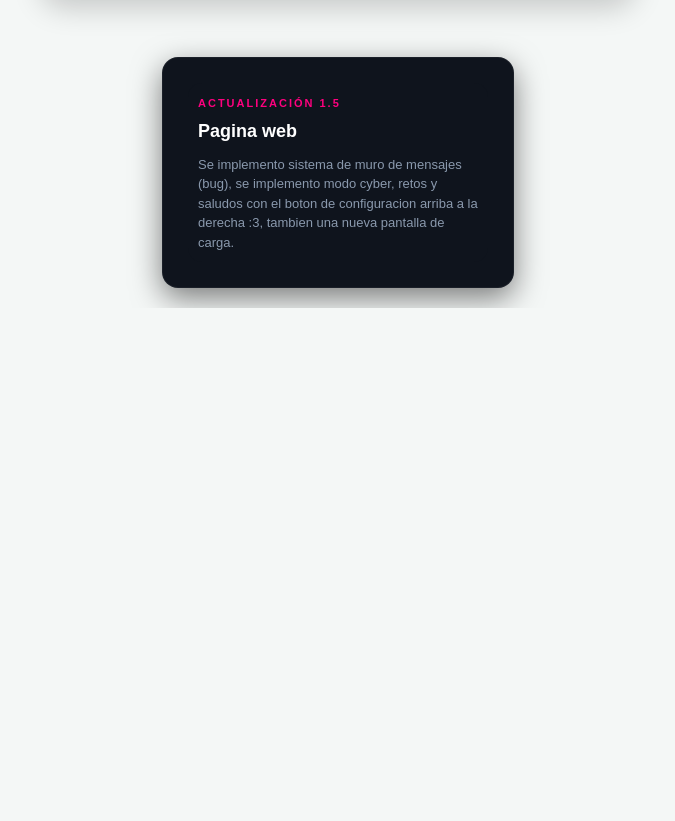
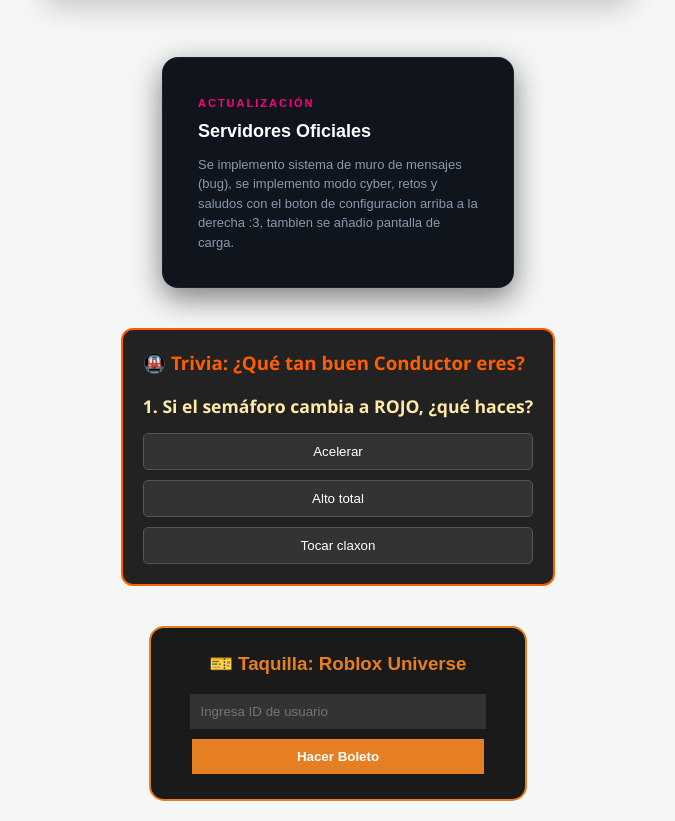
Before and after one commit to Leoblox01/roblox-universe, a plain HTML site: page index.html in a window 1280 px wide. Shown: the part 2787-3608 px from the top of the page, without its empty margins (302-977 px from the left). Before the commit the page ends 3095 px from the top, so only its background shows below. Drawn offline with Linux system fonts and the light colour scheme.

Commit message:
Add files via upload

```diff
--- a/index.html
+++ b/index.html
@@ -925,9 +925,108 @@
 
 <div class="tarjeta-cyber-glow">
     <div class="tarjeta-contenido-interno">
-        <span style="color: #ff007f; font-size: 11px; font-weight: bold; letter-spacing: 2px; text-transform: uppercase;">Actualización 1.5</span>
-        <h4 style="margin: 10px 0; font-size: 18px;">Pagina web</h4>
-        <p style="color: #8a99ad; font-size: 13px; line-height: 1.5; margin-bottom: 0;">Se implemento sistema de muro de mensajes (bug), se implemento modo cyber, retos y saludos con el boton de configuracion arriba a la derecha :3, tambien una nueva pantalla de carga.</p>
+        <span style="color: #ff007f; font-size: 11px; font-weight: bold; letter-spacing: 2px; text-transform: uppercase;">Actualización</span>
+        <h4 style="margin: 10px 0; font-size: 18px;">Servidores Oficiales</h4>
+        <p style="color: #8a99ad; font-size: 13px; line-height: 1.5; margin-bottom: 0;">Se implemento sistema de muro de mensajes (bug), se implemento modo cyber, retos y saludos con el boton de configuracion arriba a la derecha :3, tambien se añadio pantalla de carga.</p>
     </div>
 </div>
-<link rel="icon" type="image/jpeg" href="robloxuniverse.jpg">
+<div id="contenedor-trivia-reparado">
+    <div class="trivia-box" style="background: #222; border: 2px solid #ff5e00; border-radius: 12px; padding: 20px; max-width: 450px; margin: 20px auto; color: white;">
+        <h3 style="color: #ff5e00; margin-top: 0;">🚇 Trivia: ¿Qué tan buen Conductor eres?</h3>
+        <div id="juego-trivia">
+            <div id="pregunta-texto" style="font-size: 1.1rem; font-weight: bold; margin: 15px 0; color: #ffeaa7;"></div>
+            <div id="opciones-contenedor" style="display: flex; flex-direction: column; gap: 10px;"></div>
+        </div>
+        <div id="resultado-trivia" style="display: none;">
+            <h4 id="rango-titulo"></h4>
+            <p id="rango-desc"></p>
+            <button onclick="reiniciarTrivia()" style="background: #ff5e00; color: white; border: none; padding: 10px; border-radius: 6px; cursor: pointer;">Intentar de nuevo</button>
+        </div>
+    </div>
+</div>
+
+<script>
+(function() {
+    const preguntas = [
+        { p: "1. Si el semáforo cambia a ROJO, ¿qué haces?", o: ["Acelerar", "Alto total", "Tocar claxon"], c: 1 },
+        { p: "2. ¿Estación de correspondencia importante en L2?", o: ["Zócalo", "Bellas Artes", "Pino Suárez"], c: 2 },
+        { p: "3. ¿Herramienta para cambiar de vía?", o: ["Palanca", "Comandos", "Btools"], c: 0 },
+        { p: "4. ¿Terminal sur de la Línea 2?", o: ["Cuatro Caminos", "Tasqueña", "Gral Anaya"], c: 1 },
+        { p: "5. ¿Qué hacer antes de abrir puertas?", o: ["Acelerar", "Verificar alineación", "Apagar motor"], c: 1 }
+    ];
+
+    let indice = 0;
+    let aciertos = 0;
+
+    function render() {
+        const pCont = document.getElementById('pregunta-texto');
+        const oCont = document.getElementById('opciones-contenedor');
+
+        if (indice < preguntas.length) {
+            pCont.innerText = preguntas[indice].p;
+            oCont.innerHTML = '';
+            preguntas[indice].o.forEach((txt, i) => {
+                const btn = document.createElement('button');
+                btn.innerText = txt;
+                btn.style = "background: #333; color: white; border: 1px solid #555; padding: 10px; cursor: pointer; border-radius: 5px;";
+                btn.onclick = () => {
+                    if (i === preguntas[indice].c) aciertos++;
+                    indice++;
+                    render();
+                };
+                oCont.appendChild(btn);
+            });
+        } else {
+            document.getElementById('juego-trivia').style.display = 'none';
+            document.getElementById('resultado-trivia').style.display = 'block';
+            document.getElementById('rango-titulo').innerText = "¡Trivia completada!";
+            document.getElementById('rango-desc').innerText = "Aciertos: " + aciertos + " de 5";
+        }
+    }
+
+    window.reiniciarTrivia = function() {
+        indice = 0; aciertos = 0;
+        document.getElementById('juego-trivia').style.display = 'block';
+        document.getElementById('resultado-trivia').style.display = 'none';
+        render();
+    };
+
+    render();
+})();
+</script>
+<div id="generador-container" style="font-family: sans-serif; color: white; max-width: 400px; margin: 20px auto; background: #1a1a1a; padding: 25px; border-radius: 15px; border: 2px solid #e67e22; text-align: center;">
+
+    <h3 style="color: #e67e22; margin-top: 0;">🎫 Taquilla: Roblox Universe</h3>
+    <input type="text" id="userid-input" placeholder="Ingresa ID de usuario" style="padding: 10px; width: 85%; margin-bottom: 10px; background: #333; color: white; border: none;">
+    <button onclick="generarBoletoSeguro()" style="padding: 10px 20px; background: #e67e22; border: none; color: white; cursor: pointer; font-weight: bold; width: 90%;">Hacer Boleto</button>
+
+    <div id="pantalla-avatar-simple" style="display: none; position: fixed; top:0; left:0; width:100%; height:100%; background: rgba(0,0,0,0.95); z-index: 9999; flex-direction: column; align-items: center; justify-content: center;">
+        <h2 id="status-texto" style="color: #e67e22;">Generando boleto...</h2>
+        <img id="img-avatar-simple" src="" style="width: 200px; border-radius: 50%; border: 5px solid #e67e22; margin: 20px;">
+        <h2 id="titulo-boleto" style="color: white; margin: 0;">¡Boleto A Roblox Universe!</h2>
+    </div>
+</div>
+
+<script>
+function generarBoletoSeguro() {
+    const userId = document.getElementById('userid-input').value;
+    if (!userId) return alert("Por favor, ingresa un ID de usuario.");
+
+    const pantalla = document.getElementById('pantalla-avatar-simple');
+    const img = document.getElementById('img-avatar-simple');
+    const status = document.getElementById('status-texto');
+
+    // Mostramos la pantalla inmediatamente
+    pantalla.style.display = 'flex';
+    status.innerText = "Cargando avatar...";
+
+    // Cargamos la imagen directamente (esto no da error de seguridad)
+    img.src = `https://www.roblox.com/headshot-thumbnail/image?userId=${userId}&width=420&height=420&format=png`;
+
+    // Cerramos automáticamente después de 5 segundos
+    setTimeout(() => {
+        pantalla.style.display = 'none';
+        document.getElementById('userid-input').value = '';
+    }, 5000);
+}
+</script>
```
